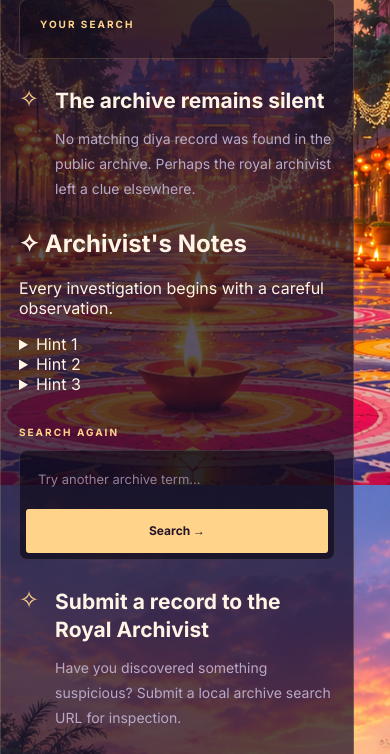
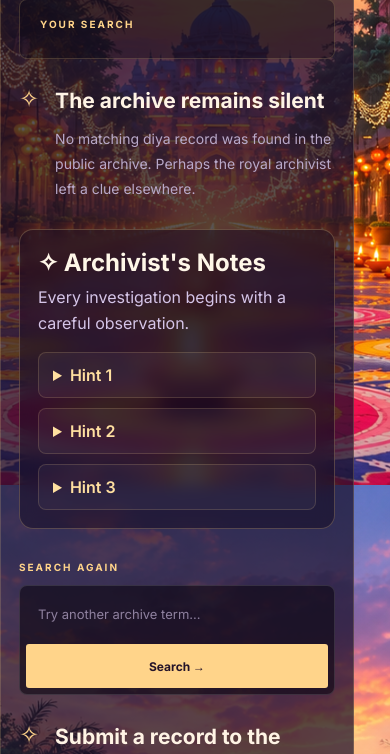
Before and after one commit to RITHISH2402/Missing-Diya, a Flask app: page /search in a window 390 px wide. Shown: the part 359-1113 px from the top of the page. Run offline with Flask 3, Linux system fonts and the light colour scheme.

Commit message:
Add styles for archive notes section
Added styles for archive notes section including layout and media queries.

```diff
--- a/static/style.css
+++ b/static/style.css
@@ -1093,3 +1093,56 @@ body.home-page {
 .home-page .hero-overlay {
     display: none !important;
 }
+
+/* Archivist's Notes — progressive challenge hints */
+.archive-notes {
+    margin: 28px 0;
+    padding: 22px 26px;
+    color: #fff7e8;
+    background: rgba(20, 10, 32, 0.48);
+    border: 1px solid rgba(255, 218, 145, 0.24);
+    border-radius: 14px;
+    backdrop-filter: blur(8px);
+}
+
+.archive-notes h2 {
+    margin: 0 0 8px;
+    color: #fff7e8;
+    font-size: 1.5rem;
+}
+
+.archive-notes .notes-intro {
+    margin: 0 0 16px;
+    color: #d5c5e8;
+    line-height: 1.6;
+}
+
+.archive-notes details {
+    margin-top: 10px;
+    padding: 12px 14px;
+    background: rgba(255, 255, 255, 0.045);
+    border: 1px solid rgba(255, 218, 145, 0.16);
+    border-radius: 8px;
+}
+
+.archive-notes summary {
+    color: #ffe0a0;
+    cursor: pointer;
+    font-weight: 600;
+}
+
+.archive-notes details p {
+    margin: 12px 0 2px;
+    color: #e0d4ec;
+    line-height: 1.65;
+}
+
+.archive-notes details[open] {
+    border-color: rgba(255, 218, 145, 0.4);
+}
+
+@media (max-width: 600px) {
+    .archive-notes {
+        padding: 18px;
+    }
+}
```
